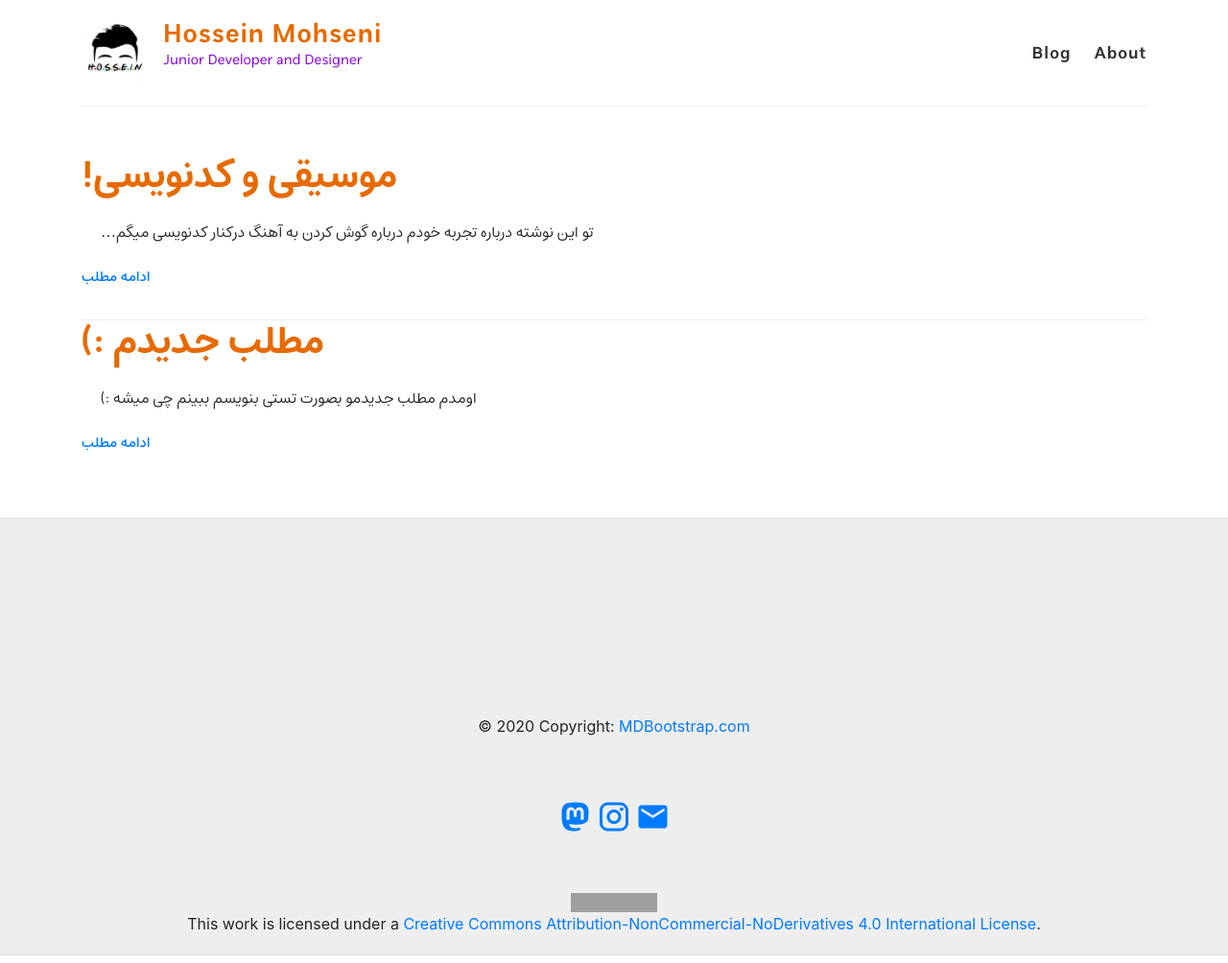
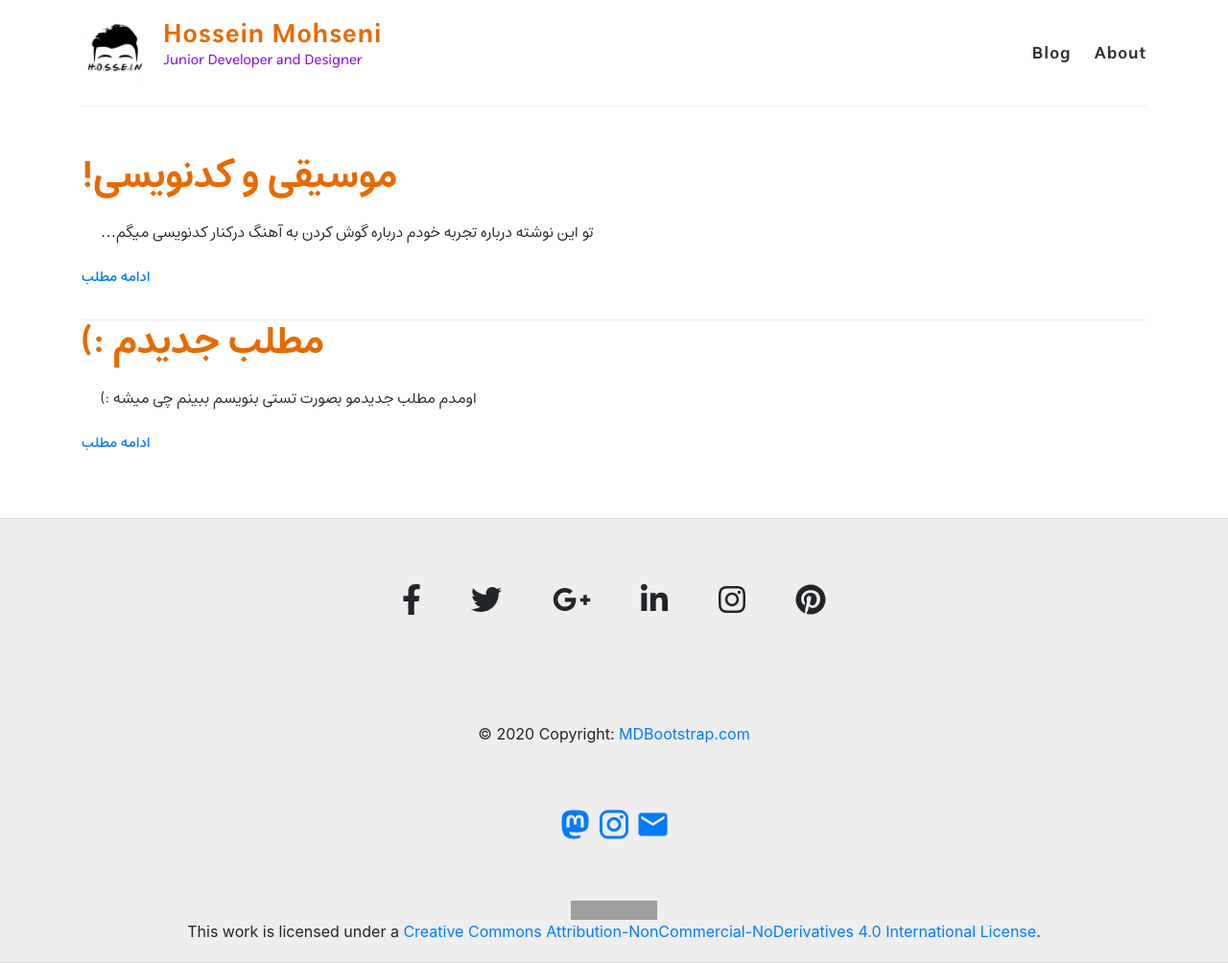
Before and after one commit to hosseinmh1/hosseinmh1.github.io, a Jekyll site: the page built from index.html, in a window 1280 px wide. Shown: the whole page at 96% size. Built offline with Jekyll 4.4.1, drawn with Linux system fonts in a browser that asks for light colours; nearby versions of some CDN libraries; grey boxes are pictures that could not be loaded.

Commit message:
Update default.html

```diff
--- a/_layouts/default.html
+++ b/_layouts/default.html
@@ -13,7 +13,7 @@
     <link rel="alternate" type="application/rss+xml" title="{{ site.name }} - {{ site.description }}" href="{{ site.baseurl }}/feed.xml" />
     <link rel="stylesheet" href="https://cdn.materialdesignicons.com/4.5.95/css/materialdesignicons.min.css">
     <link rel="stylesheet" href="https://stackpath.bootstrapcdn.com/bootstrap/4.4.1/css/bootstrap.min.css" integrity="sha384-Vkoo8x4CGsO3+Hhxv8T/Q5PaXtkKtu6ug5TOeNV6gBiFeWPGFN9MuhOf23Q9Ifjh" crossorigin="anonymous">
-
+    <link rel="stylesheet" href="https://cdnjs.cloudflare.com/ajax/libs/font-awesome/5.13.0/css/fontawesome.min.css">
 
     <!-- Created with Jekyll Now - http://github.com/barryclark/jekyll-now -->
   </head>
@@ -114,6 +114,8 @@
     <script src="https://code.jquery.com/jquery-3.4.1.slim.min.js" integrity="sha384-J6qa4849blE2+poT4WnyKhv5vZF5SrPo0iEjwBvKU7imGFAV0wwj1yYfoRSJoZ+n" crossorigin="anonymous"></script>
     <script src="https://cdn.jsdelivr.net/npm/popper.js@1.16.0/dist/umd/popper.min.js" integrity="sha384-Q6E9RHvbIyZFJoft+2mJbHaEWldlvI9IOYy5n3zV9zzTtmI3UksdQRVvoxMfooAo" crossorigin="anonymous"></script>
     <script src="https://stackpath.bootstrapcdn.com/bootstrap/4.4.1/js/bootstrap.min.js" integrity="sha384-wfSDF2E50Y2D1uUdj0O3uMBJnjuUD4Ih7YwaYd1iqfktj0Uod8GCExl3Og8ifwB6" crossorigin="anonymous"></script>
+    <script src="https://cdnjs.cloudflare.com/ajax/libs/font-awesome/5.13.0/js/all.min.js"></script>
+
   </body>
 
 </html>
```
